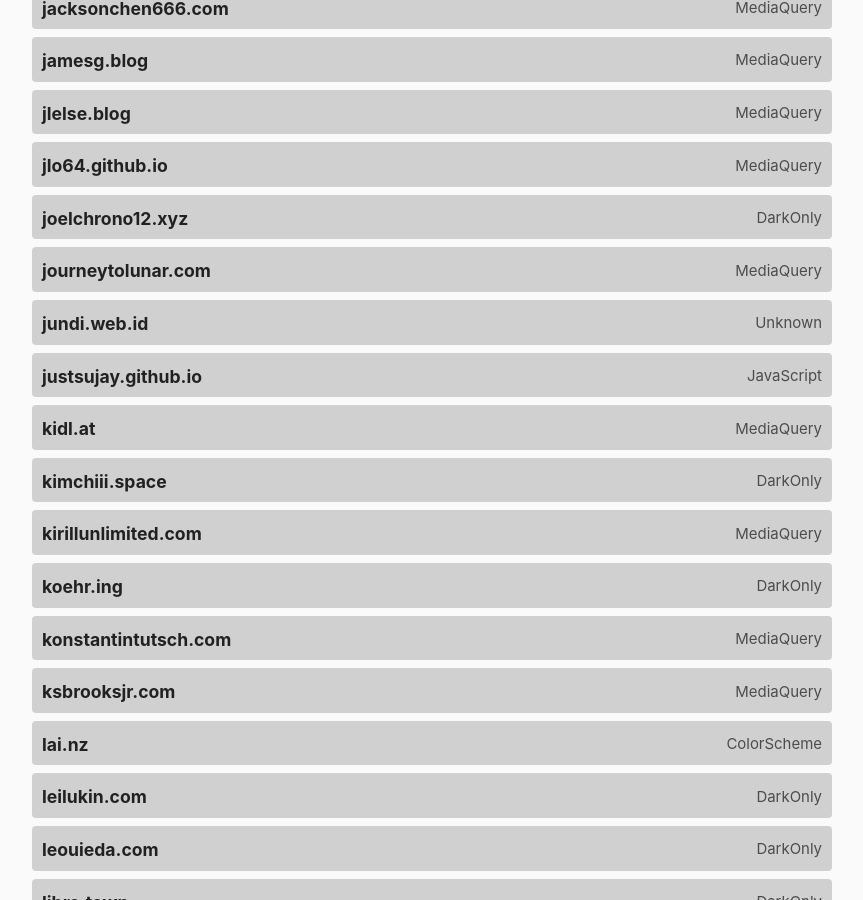
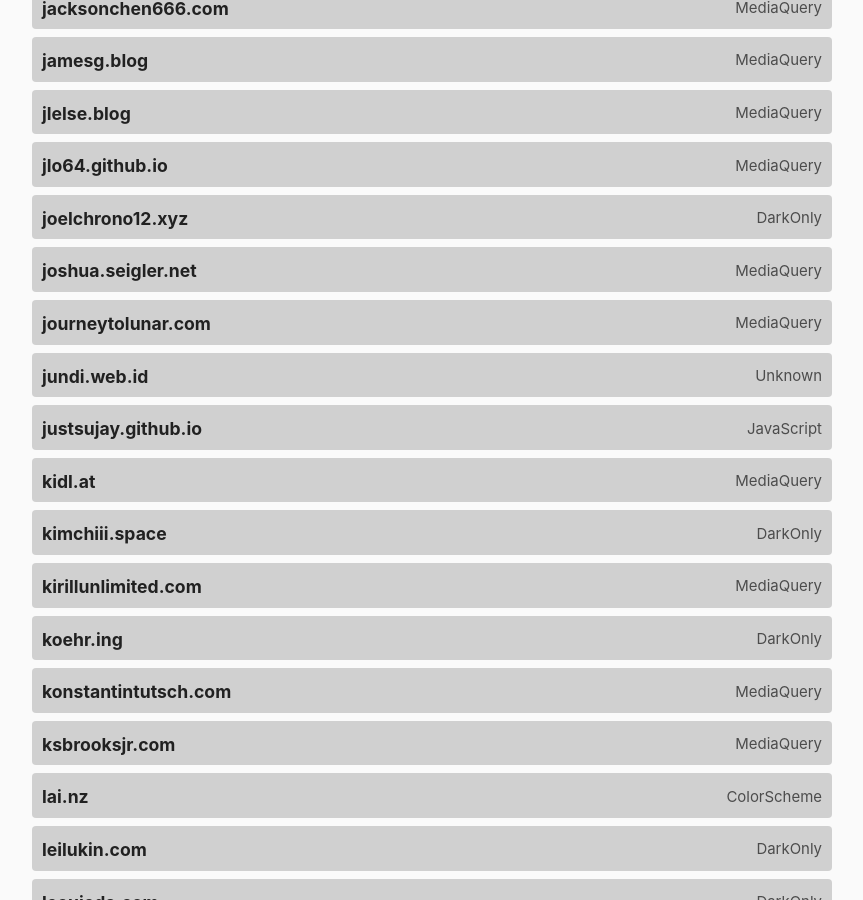
Before and after one commit to garritfra/darktheme.club, a Jekyll site: the page built from index.md, in a window 1280 px wide and 900 px high, scrolled down 4425 px. Shown: the whole window, without its empty margins (208-1071 px from the left). Built offline with Jekyll 4.4.1, drawn with Linux system fonts in a browser that asks for light colours.

Commit message:
Update sites.yml
Add joshua.seigler.net

```diff
--- a/_data/sites.yml
+++ b/_data/sites.yml
@@ -1,3 +1,8 @@
+- domain: joshua.seigler.net
+  url: https://joshua.seigler.net/
+  method: mediaquery
+  last_checked: 2025-06-20
+
 - domain: 250kb.club
   url: https://250kb.club/
   method: mediaquery
```
